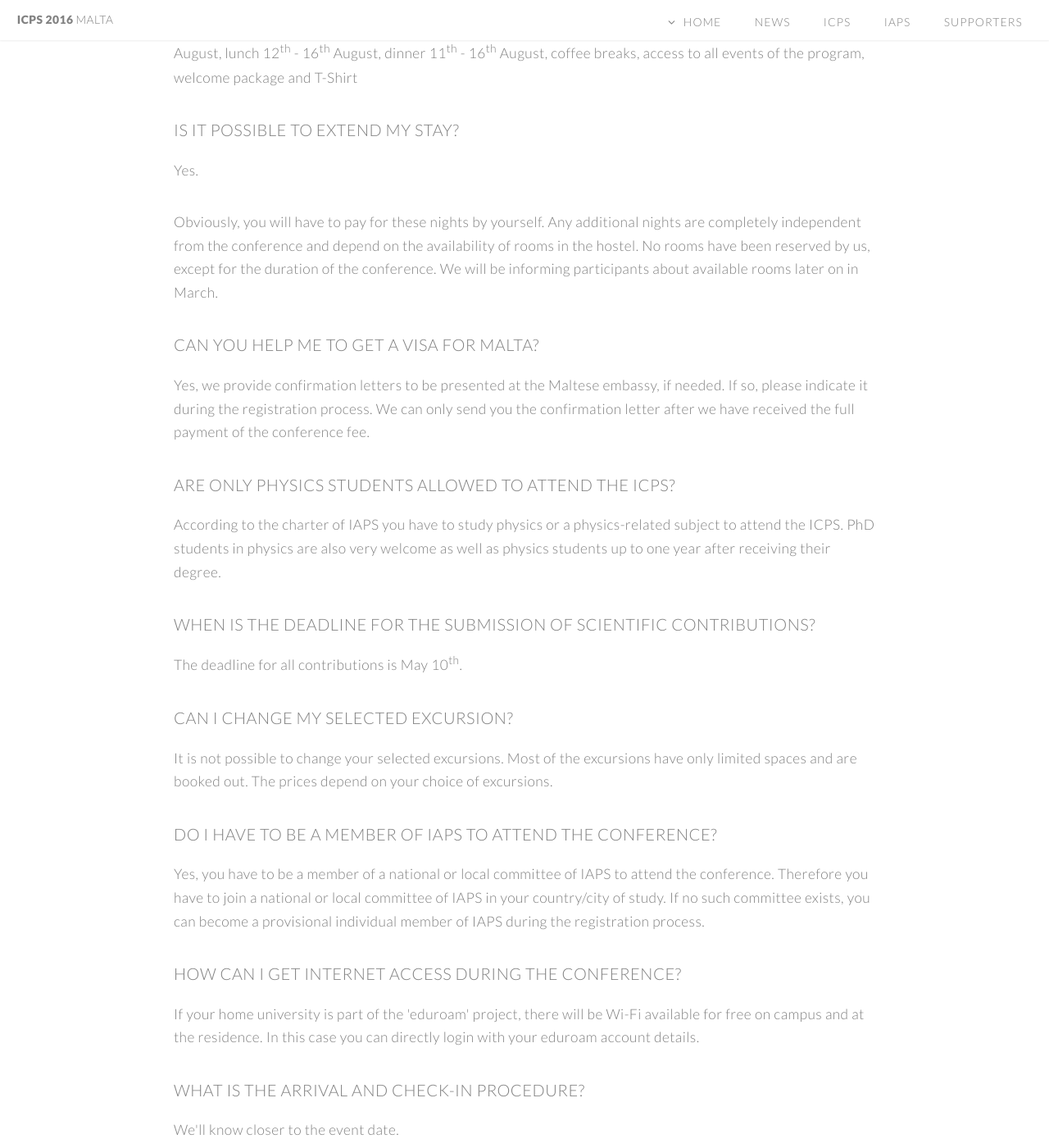
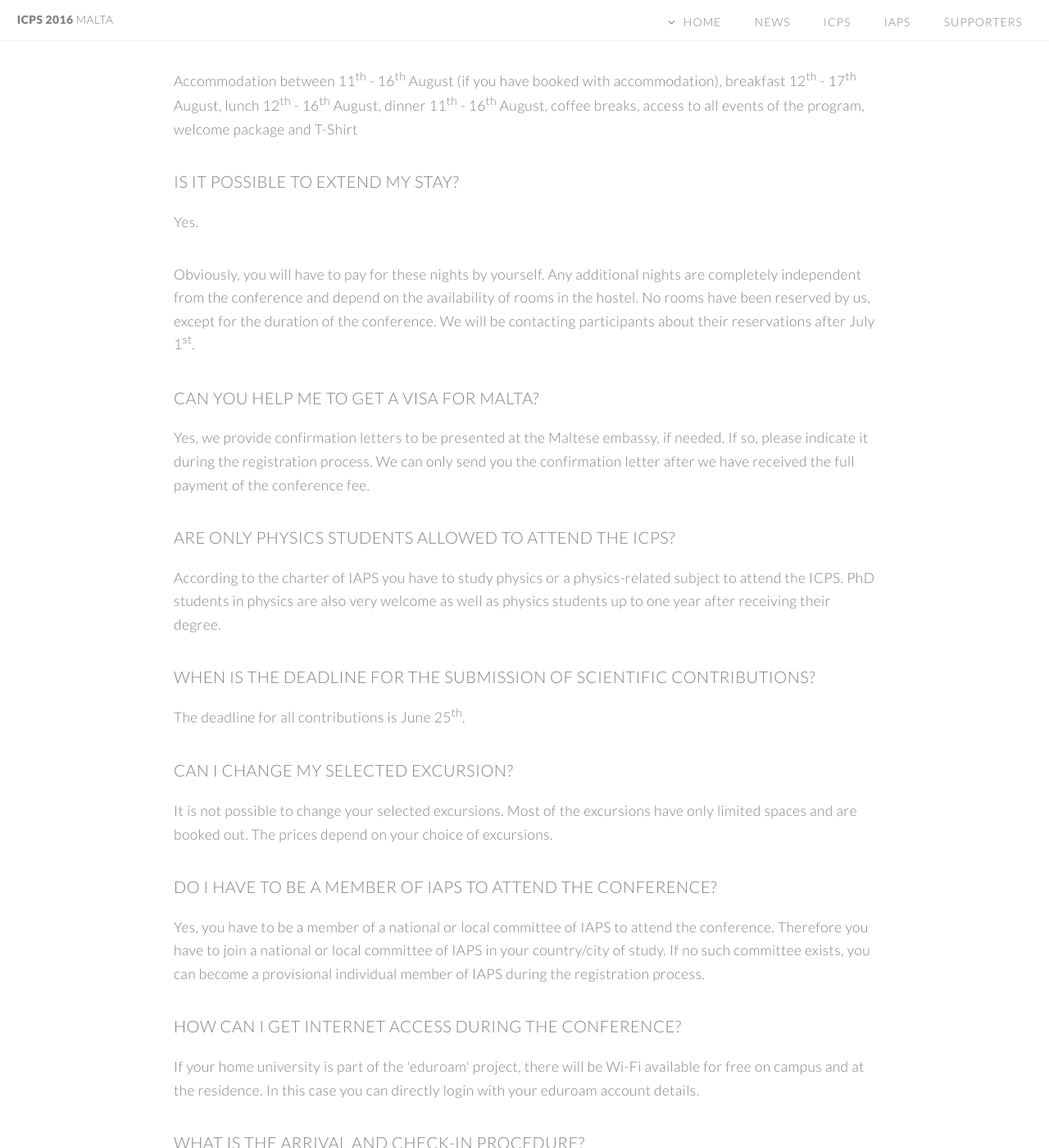
Before and after one commit to bread-on-toast/icps2016, a Jekyll site: the page built from faq.html, in a window 1280 px wide and 1400 px high, scrolled down 931 px. Shown: the whole window at 82% size. Built offline with Jekyll 4.4.1, drawn with Linux system fonts in a browser that asks for light colours; some of the changed text lies outside the part shown.

Commit message:
updated FAQ

```diff
--- a/faq.html
+++ b/faq.html
@@ -36,7 +37,7 @@ title: Frquently Asked Questions
                 <h3>Is it possible to extend my stay?</h3>
             </header>
             <p>Yes.</p>
-            <p>Obviously, you will have to pay for these nights by yourself. Any additional nights are completely independent from the conference and depend on the availability of rooms in the hostel. No rooms have been reserved by us, except for the duration of the conference. We will be informing participants about available rooms later on in March.</p>
+            <p>Obviously, you will have to pay for these nights by yourself. Any additional nights are completely independent from the conference and depend on the availability of rooms in the hostel. No rooms have been reserved by us, except for the duration of the conference. We will be contacting participants about their reservations after July 1<sup>st</sup>.</p>
 
             <header>
                 <h3>Can you help me to get a visa for Malta?</h3>
@@ -51,7 +52,7 @@ title: Frquently Asked Questions
             <header>
                 <h3>When is the deadline for the submission of scientific contributions?</h3>
             </header>
-            <p>The deadline for all contributions is May 10<sup>th</sup>.</p>
+            <p>The deadline for all contributions is June 25<sup>th</sup>.</p>
 
             <header>
                 <h3>Can I change my selected excursion?</h3>
```
Also changed, not shown: other parts of faq.html (+1 -0 lines).
